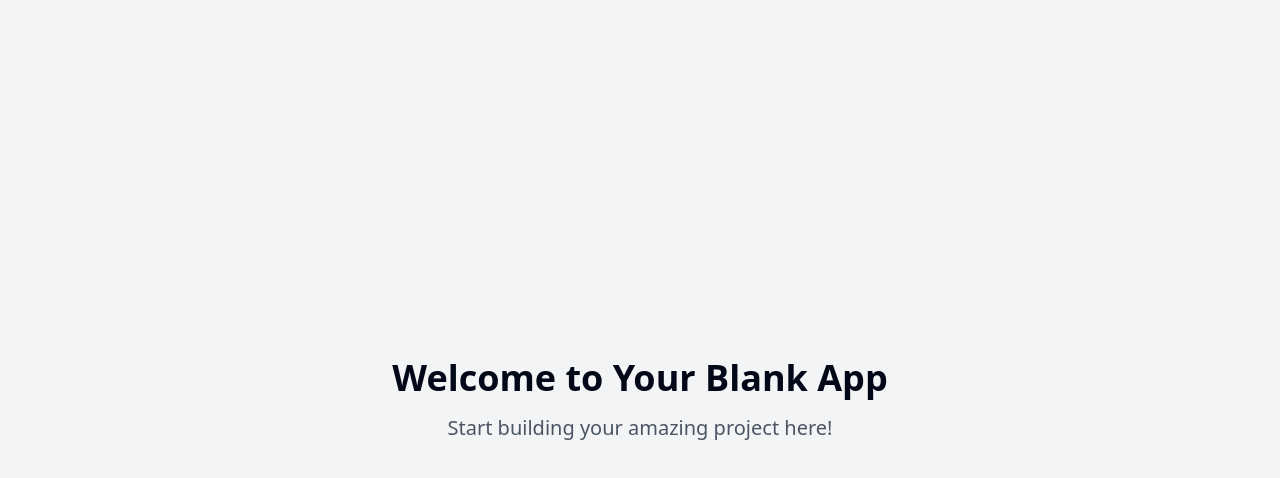
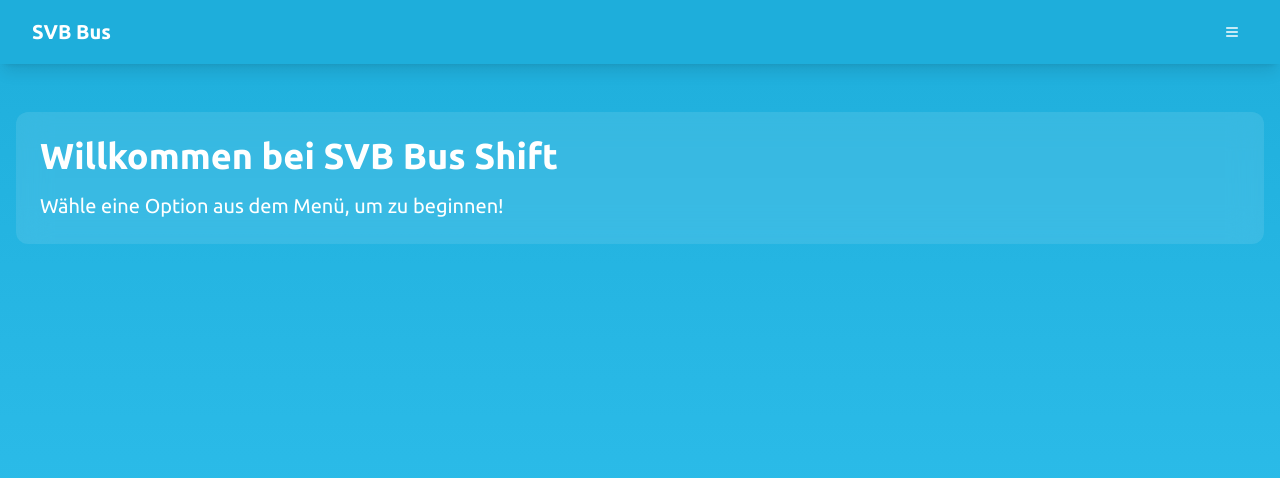
Before and after one commit to Qora-Shower/svb-rbx, a React (Vite) app: page / in a window 1280 px wide. Shown: the top 478 px of the page. Built offline with nearby package versions, Linux system fonts and the light colour scheme.

Commit message:
Feat: Implement UI changes
Implement UI changes based on the prompt, including font, colors, and menu with icons and buttons.

```diff
--- a/index.html
+++ b/index.html
@@ -1,25 +1,15 @@
+
 <!DOCTYPE html>
-<html lang="en">
+<html lang="de">
   <head>
     <meta charset="UTF-8" />
     <meta name="viewport" content="width=device-width, initial-scale=1.0" />
-    <title>svb-ubuntu-menu-web</title>
-    <meta name="description" content="Lovable Generated Project" />
-    <meta name="author" content="Lovable" />
-
-    <meta property="og:title" content="svb-ubuntu-menu-web" />
-    <meta property="og:description" content="Lovable Generated Project" />
-    <meta property="og:type" content="website" />
-    <meta property="og:image" content="https://lovable.dev/opengraph-image-p98pqg.png" />
-
-    <meta name="twitter:card" content="summary_large_image" />
-    <meta name="twitter:site" content="@lovable_dev" />
-    <meta name="twitter:image" content="https://lovable.dev/opengraph-image-p98pqg.png" />
+    <title>SVB Roblox Bus Shift</title>
+    <meta name="description" content="SVB Roblox Bus Shift Game Interface" />
+    <link rel="stylesheet" href="https://fonts.googleapis.com/css2?family=Ubuntu:wght@300;400;500;700&display=swap">
   </head>
-
   <body>
     <div id="root"></div>
-    <!-- IMPORTANT: DO NOT REMOVE THIS SCRIPT TAG OR THIS VERY COMMENT! -->
     <script src="https://cdn.gpteng.co/gptengineer.js" type="module"></script>
     <script type="module" src="/src/main.tsx"></script>
   </body>
--- /dev/null
+++ b/src/components/NavBar.tsx
@@ -0,0 +1,52 @@
+
+import { useState } from 'react';
+import { Menu } from 'lucide-react';
+import { Button } from './ui/button';
+import { Sheet, SheetContent, SheetTrigger } from './ui/sheet';
+
+const NavBar = () => {
+  const [isOpen, setIsOpen] = useState(false);
+
+  const menuItems = [
+    { name: 'Play Game', href: '#play' },
+    { name: 'Garage', href: '#garage' },
+    { name: 'Shop', href: '#shop' },
+    { name: 'Leaderboard', href: '#leaderboard' },
+    { name: 'Settings', href: '#settings' },
+  ];
+
+  return (
+    <nav className="fixed w-full bg-[#1EAEDB] shadow-lg z-50">
+      <div className="max-w-7xl mx-auto px-4 sm:px-6 lg:px-8">
+        <div className="flex items-center justify-between h-16">
+          <div className="flex-shrink-0">
+            <span className="text-white font-bold text-xl">SVB Bus</span>
+          </div>
+          <Sheet open={isOpen} onOpenChange={setIsOpen}>
+            <SheetTrigger asChild>
+              <Button variant="ghost" className="p-2 text-white hover:bg-[#33C3F0]">
+                <Menu className="h-6 w-6" />
+              </Button>
+            </SheetTrigger>
+            <SheetContent className="bg-[#1EAEDB] border-none">
+              <div className="mt-6 flex flex-col gap-4">
+                {menuItems.map((item) => (
+                  <a
+                    key={item.name}
+                    href={item.href}
+                    className="text-white hover:bg-[#33C3F0] px-4 py-2 rounded-lg transition-colors duration-200 font-ubuntu"
+                    onClick={() => setIsOpen(false)}
+                  >
+                    {item.name}
+                  </a>
+                ))}
+              </div>
+            </SheetContent>
+          </Sheet>
+        </div>
+      </div>
+    </nav>
+  );
+};
+
+export default NavBar;
--- a/src/pages/Index.tsx
+++ b/src/pages/Index.tsx
@@ -1,12 +1,16 @@
-// Update this page (the content is just a fallback if you fail to update the page)
+
+import NavBar from "@/components/NavBar";
 
 const Index = () => {
   return (
-    <div className="min-h-screen flex items-center justify-center bg-gray-100">
-      <div className="text-center">
-        <h1 className="text-4xl font-bold mb-4">Welcome to Your Blank App</h1>
-        <p className="text-xl text-gray-600">Start building your amazing project here!</p>
-      </div>
+    <div className="min-h-screen bg-gradient-to-b from-[#1EAEDB] to-[#33C3F0] font-ubuntu">
+      <NavBar />
+      <main className="pt-20 px-4 max-w-7xl mx-auto">
+        <div className="bg-white/10 backdrop-blur-lg rounded-xl p-6 mt-8 text-white">
+          <h1 className="text-4xl font-bold mb-4">Willkommen bei SVB Bus Shift</h1>
+          <p className="text-xl">Wähle eine Option aus dem Menü, um zu beginnen!</p>
+        </div>
+      </main>
     </div>
   );
 };
--- a/tailwind.config.ts
+++ b/tailwind.config.ts
@@ -1,3 +1,4 @@
+
 import type { Config } from "tailwindcss";
 
 export default {
@@ -12,85 +13,70 @@ export default {
   theme: {
     container: {
       center: true,
-			padding: '2rem',
+      padding: "2rem",
       screens: {
-				'2xl': '1400px'
-			}
+        "2xl": "1400px",
+      },
     },
     extend: {
+      fontFamily: {
+        ubuntu: ["Ubuntu", "sans-serif"],
+      },
       colors: {
-				border: 'hsl(var(--border))',
-				input: 'hsl(var(--input))',
-				ring: 'hsl(var(--ring))',
-				background: 'hsl(var(--background))',
-				foreground: 'hsl(var(--foreground))',
+        border: "hsl(var(--border))",
+        input: "hsl(var(--input))",
+        ring: "hsl(var(--ring))",
+        background: "hsl(var(--background))",
+        foreground: "hsl(var(--foreground))",
         primary: {
-					DEFAULT: 'hsl(var(--primary))',
-					foreground: 'hsl(var(--primary-foreground))'
+          DEFAULT: "hsl(var(--primary))",
+          foreground: "hsl(var(--primary-foreground))",
         },
         secondary: {
-					DEFAULT: 'hsl(var(--secondary))',
-					foreground: 'hsl(var(--secondary-foreground))'
+          DEFAULT: "hsl(var(--secondary))",
+          foreground: "hsl(var(--secondary-foreground))",
         },
         destructive: {
-					DEFAULT: 'hsl(var(--destructive))',
-					foreground: 'hsl(var(--destructive-foreground))'
+          DEFAULT: "hsl(var(--destructive))",
+          foreground: "hsl(var(--destructive-foreground))",
         },
         muted: {
-					DEFAULT: 'hsl(var(--muted))',
-					foreground: 'hsl(var(--muted-foreground))'
+          DEFAULT: "hsl(var(--muted))",
+          foreground: "hsl(var(--muted-foreground))",
         },
         accent: {
-					DEFAULT: 'hsl(var(--accent))',
-					foreground: 'hsl(var(--accent-foreground))'
+          DEFAULT: "hsl(var(--accent))",
+          foreground: "hsl(var(--accent-foreground))",
         },
         popover: {
-					DEFAULT: 'hsl(var(--popover))',
-					foreground: 'hsl(var(--popover-foreground))'
+          DEFAULT: "hsl(var(--popover))",
+          foreground: "hsl(var(--popover-foreground))",
         },
         card: {
-					DEFAULT: 'hsl(var(--card))',
-					foreground: 'hsl(var(--card-foreground))'
+          DEFAULT: "hsl(var(--card))",
+          foreground: "hsl(var(--card-foreground))",
         },
-				sidebar: {
-					DEFAULT: 'hsl(var(--sidebar-background))',
-					foreground: 'hsl(var(--sidebar-foreground))',
-					primary: 'hsl(var(--sidebar-primary))',
-					'primary-foreground': 'hsl(var(--sidebar-primary-foreground))',
-					accent: 'hsl(var(--sidebar-accent))',
-					'accent-foreground': 'hsl(var(--sidebar-accent-foreground))',
-					border: 'hsl(var(--sidebar-border))',
-					ring: 'hsl(var(--sidebar-ring))'
-				}
       },
       borderRadius: {
-				lg: 'var(--radius)',
-				md: 'calc(var(--radius) - 2px)',
-				sm: 'calc(var(--radius) - 4px)'
+        lg: "var(--radius)",
+        md: "calc(var(--radius) - 2px)",
+        sm: "calc(var(--radius) - 4px)",
       },
       keyframes: {
-				'accordion-down': {
-					from: {
-						height: '0'
+        "accordion-down": {
+          from: { height: "0" },
+          to: { height: "var(--radix-accordion-content-height)" },
         },
-					to: {
-						height: 'var(--radix-accordion-content-height)'
-					}
+        "accordion-up": {
+          from: { height: "var(--radix-accordion-content-height)" },
+          to: { height: "0" },
         },
-				'accordion-up': {
-					from: {
-						height: 'var(--radix-accordion-content-height)'
-					},
-					to: {
-						height: '0'
-					}
-				}
       },
       animation: {
-				'accordion-down': 'accordion-down 0.2s ease-out',
-				'accordion-up': 'accordion-up 0.2s ease-out'
-			}
-		}
+        "accordion-down": "accordion-down 0.2s ease-out",
+        "accordion-up": "accordion-up 0.2s ease-out",
+      },
+    },
   },
   plugins: [require("tailwindcss-animate")],
 } satisfies Config;
```
Lines whose indentation alone changed are shown as unchanged.
